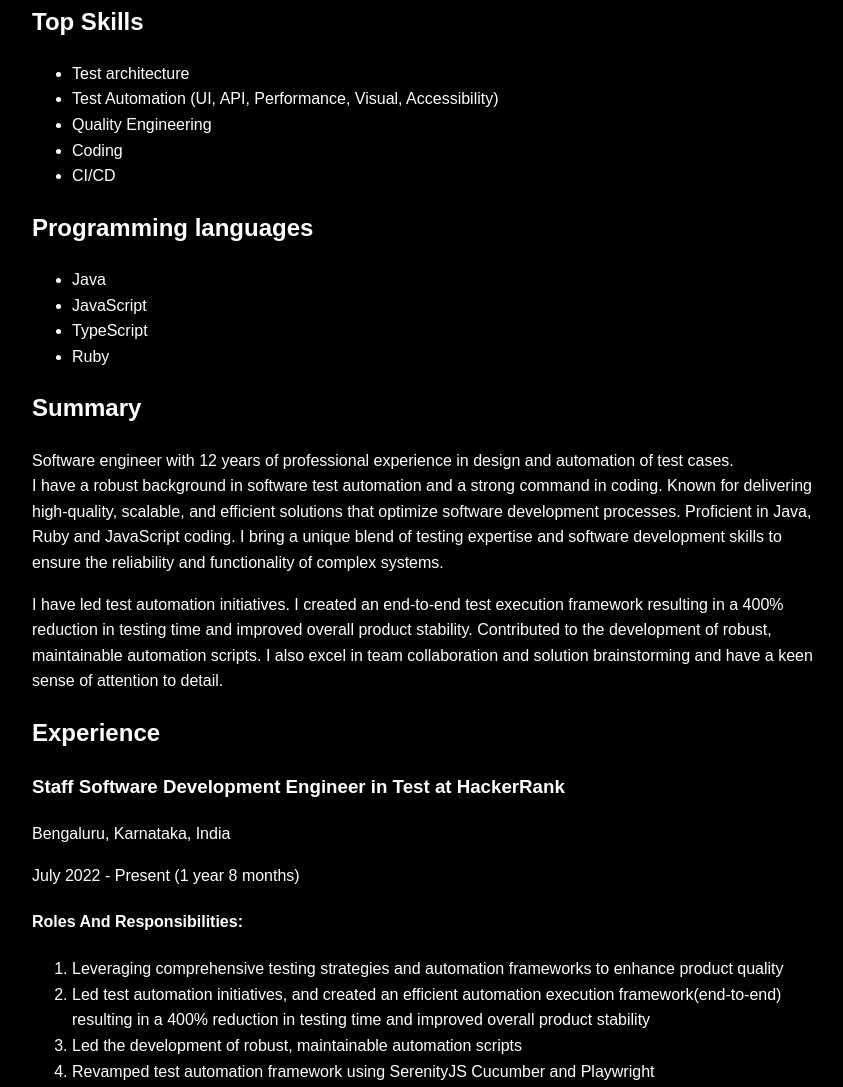
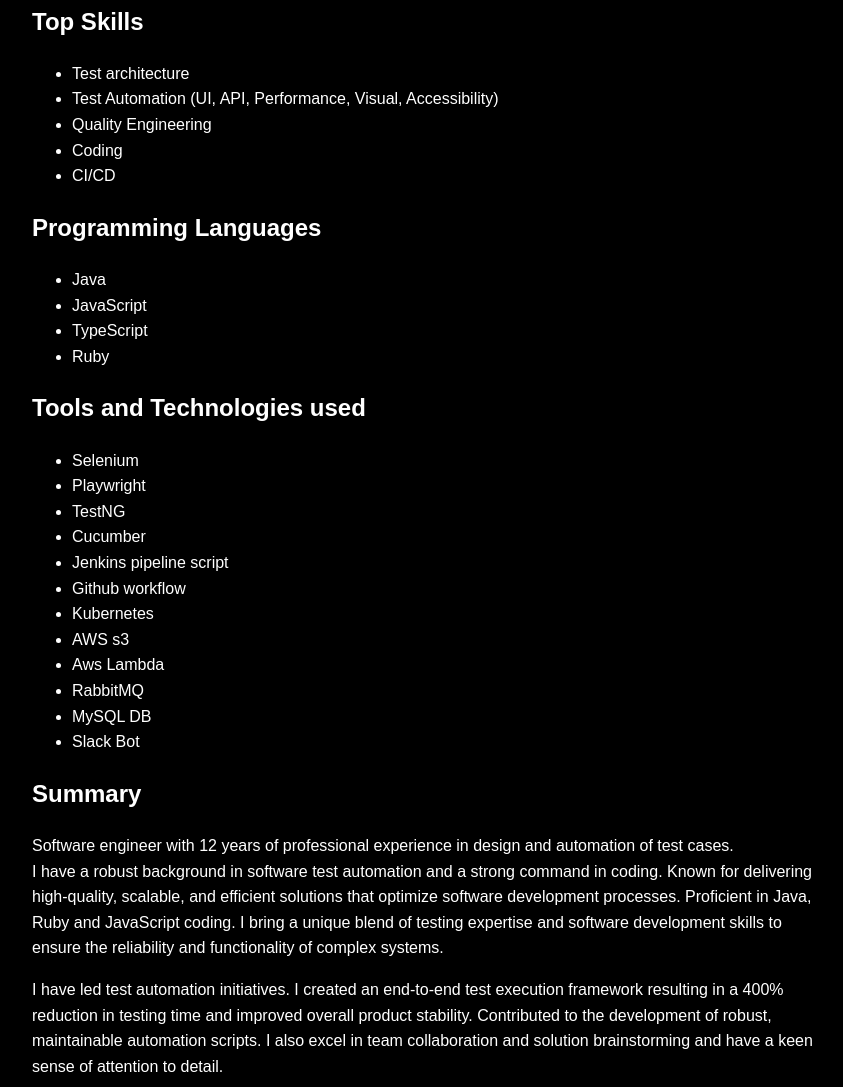
Before and after one commit to adarsha89/adarsha89.github.io, a plain HTML site: page index.html in a window 1280 px wide. Shown: the part 665-1752 px from the top of the page, without its empty margins (208-1051 px from the left). Drawn offline with Linux system fonts and the light colour scheme.

Commit message:
Reverted a deletion and added declaration

```diff
--- a/index.html
+++ b/index.html
@@ -68,12 +68,29 @@
         </div>
         <div style='page-break-after: always;'> </div>
         <div class="languages">
-            <h2>Programming languages</h2>
+            <h2>Programming Languages</h2>
             <ul>
                 <li>Java</li>
                 <li>JavaScript</li>
                 <li>TypeScript</li>
                 <li>Ruby</li>
+            </ul>
+        </div>
+        <div class="toolsAndTechnologiesUsed">
+            <h2>Tools and Technologies used</h2>
+            <ul>
+                <li>Selenium</li>
+                <li>Playwright</li>
+                <li>TestNG</li>
+                <li>Cucumber</li>
+                <li>Jenkins pipeline script</li>
+                <li>Github workflow</li>
+                <li>Kubernetes</li>
+                <li>AWS s3</li>
+                <li>Aws Lambda</li>
+                <li>RabbitMQ</li>
+                <li>MySQL DB</li>
+                <li>Slack Bot</li>
             </ul>
         </div>
         <div class="summary">
@@ -128,6 +145,11 @@
             <h3>PES Institute Of Technology</h3>
             <p>Bachelor of Engineering (B.E), Electronics and Communications Engineering · (2007 - 2011)</p>
         </div>
+        </br>
+        <div class="declaration">
+            <h3><i>Declaration</i></h3>
+            <p>I hereby declare that the information provided in this resume is true and accurate to the best of my knowledge.</p>
+        </div>
         <div class="footer">
             <br/>
             <button onclick="myFunction()">Toggle dark/light mode</button><p><i>(Click above to toggle between dark and light mode)</i></p>
```
